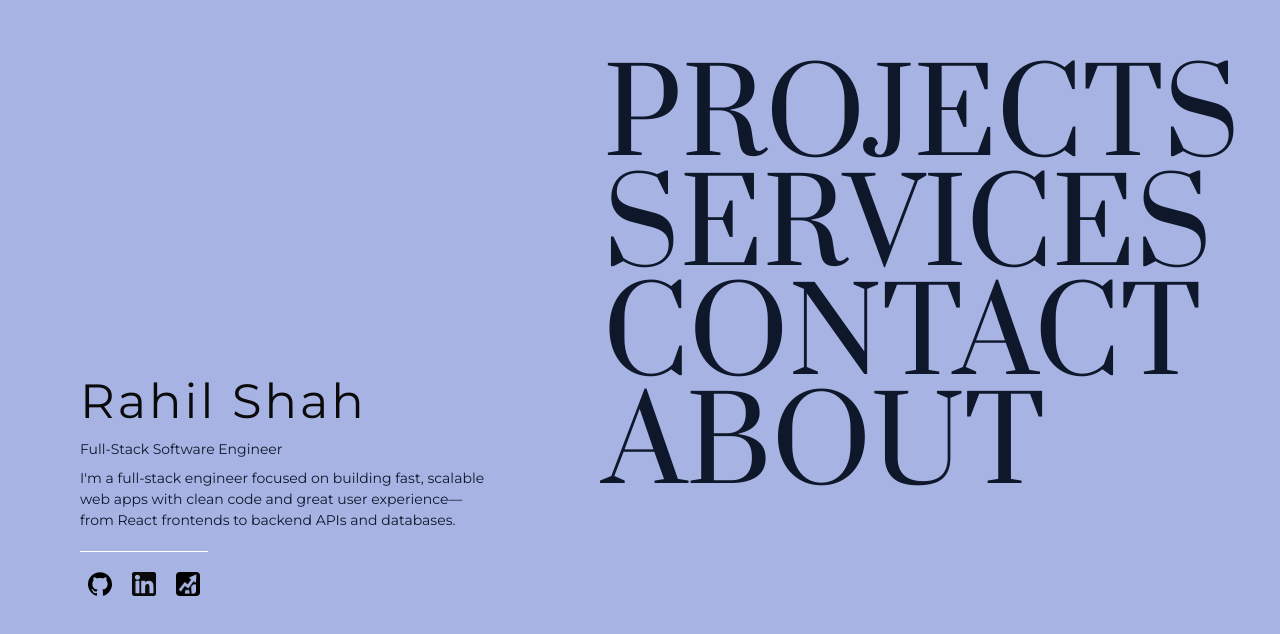
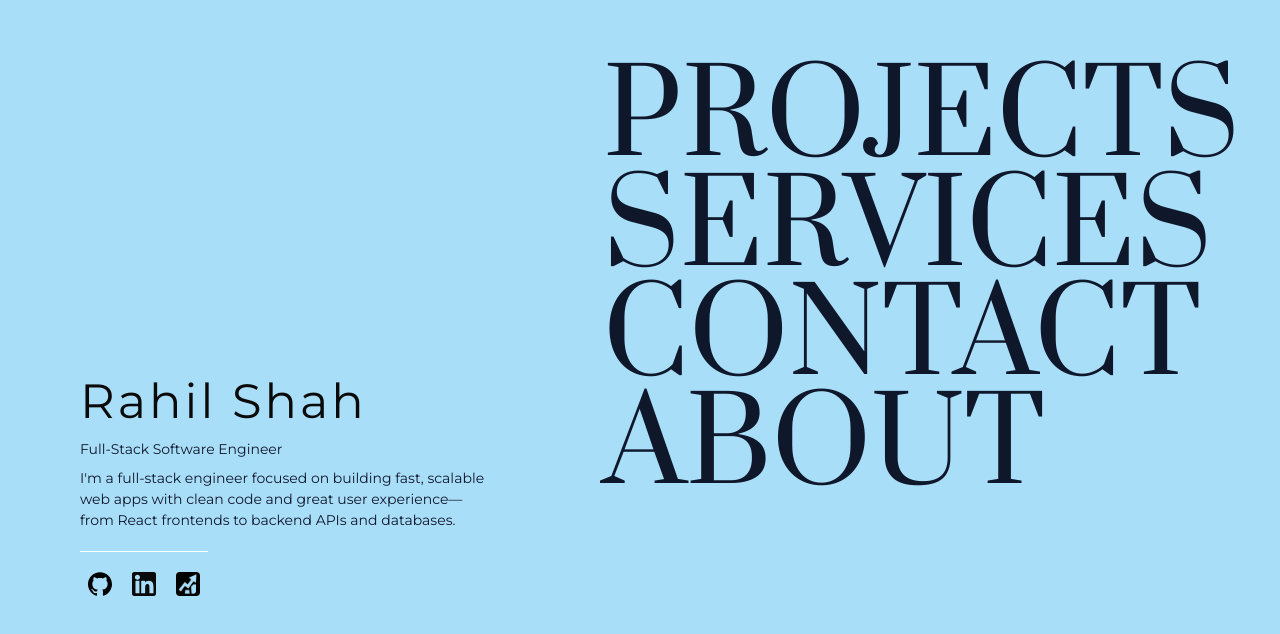
Before and after one commit to rahilshah105/Personal-Website, a Next.js app: page / in a window 1280 px wide. Shown: the part 116-750 px from the top of the page. Built offline with nearby package versions, Linux system fonts and the light colour scheme.

Commit message:
vercel es6 bug fix

```diff
--- a/src/app/components/Home/NavLinks.tsx
+++ b/src/app/components/Home/NavLinks.tsx
@@ -30,7 +30,7 @@ const NavLinks: React.FC = () => {
       </li>
       <li className="[&>a]:block [&>a]:cursor-pointer [&>a]:text-[14vw] md:[&>a]:text-[9vw]">
         <a
-          href="contact"
+          href="/contact"
           className="leading-[0.95em] transition-all duration-500 ease-out hover:translate-x-10 hover:-skew-x-12"
           aria-label="Contact"
         >
--- a/src/app/Textanimation.tsx
+++ b/src/app/components/Home/Textanimation.tsx
@@ -1,6 +1,6 @@
 "use client";
 import React, { useEffect, useRef } from "react";
-import { gsap } from "gsap";
+import gsap from "gsap";
 
 export default function RahilShahAnimation() {
   const textRef = useRef<HTMLSpanElement>(null);
@@ -9,10 +9,9 @@ export default function RahilShahAnimation() {
     const element = textRef.current;
     if (!element) return;
 
-    const originalText = "Rahil Shah"; // safer to hardcode here since we'll be replacing content anyway
+    const originalText = "Rahil Shah";
     element.textContent = "";
 
-    // Split into individual characters, preserving spaces
     const chars = originalText.split("").map((char) => {
       const span = document.createElement("span");
       span.className = "char inline-block";
@@ -35,7 +34,7 @@ export default function RahilShahAnimation() {
   return (
     <span
       ref={textRef}
-      className="inline-block max-w-[90%] text-4xl md:text-5xl font-normal text-left leading-tight break-words leading-tight "
+      className="inline-block max-w-[90%] text-4xl md:text-5xl font-normal text-left leading-tight break-words leading-tight"
       style={{ color: "#0a0a0a", wordBreak: "break-word", overflowWrap: "break-word" }}
     >
       Rahil Shah
--- a/src/app/page.tsx
+++ b/src/app/page.tsx
@@ -2,7 +2,7 @@
 import React from "react";
 import InfoHeader from "@/app/components/Home/InfoHeader";
 import NavLinks from "@/app/components/Home/NavLinks";
-import RahilShahAnimation from "./Textanimation";
+import RahilShahAnimation from "./components/Home/Textanimation";
 
 interface Article {
   title: string;
@@ -15,7 +15,7 @@ interface PageProps {
 
 const HomePage: React.FC<PageProps> = ({ latestArticle }) => {
   return (
-    <main className="flex h-screen w-screen bg-[#a7b3e3] text-slate-900">
+    <main className="flex h-screen w-screen bg-[#a9def9] text-slate-900">
       {/* Left section */}
       <div className="w-1/2 flex items-end px-10 pb-12">
         <InfoHeader
```
